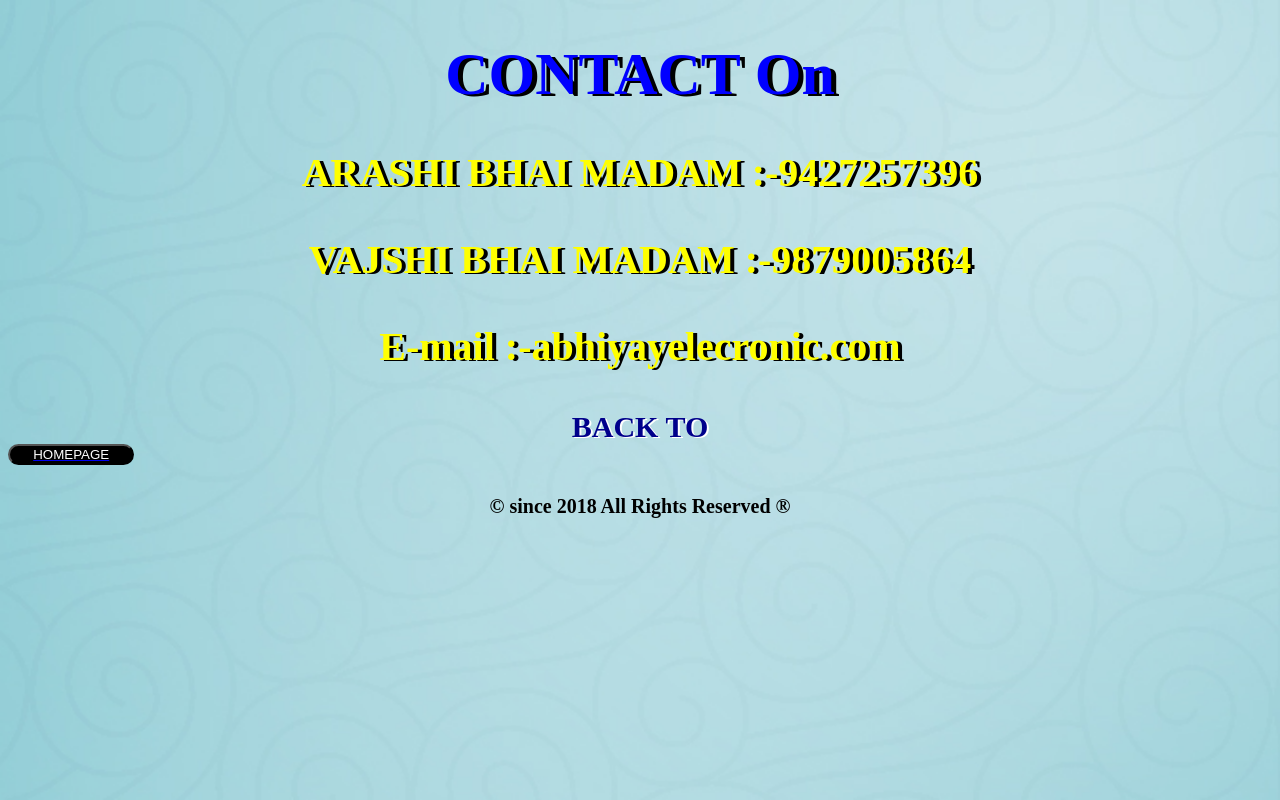
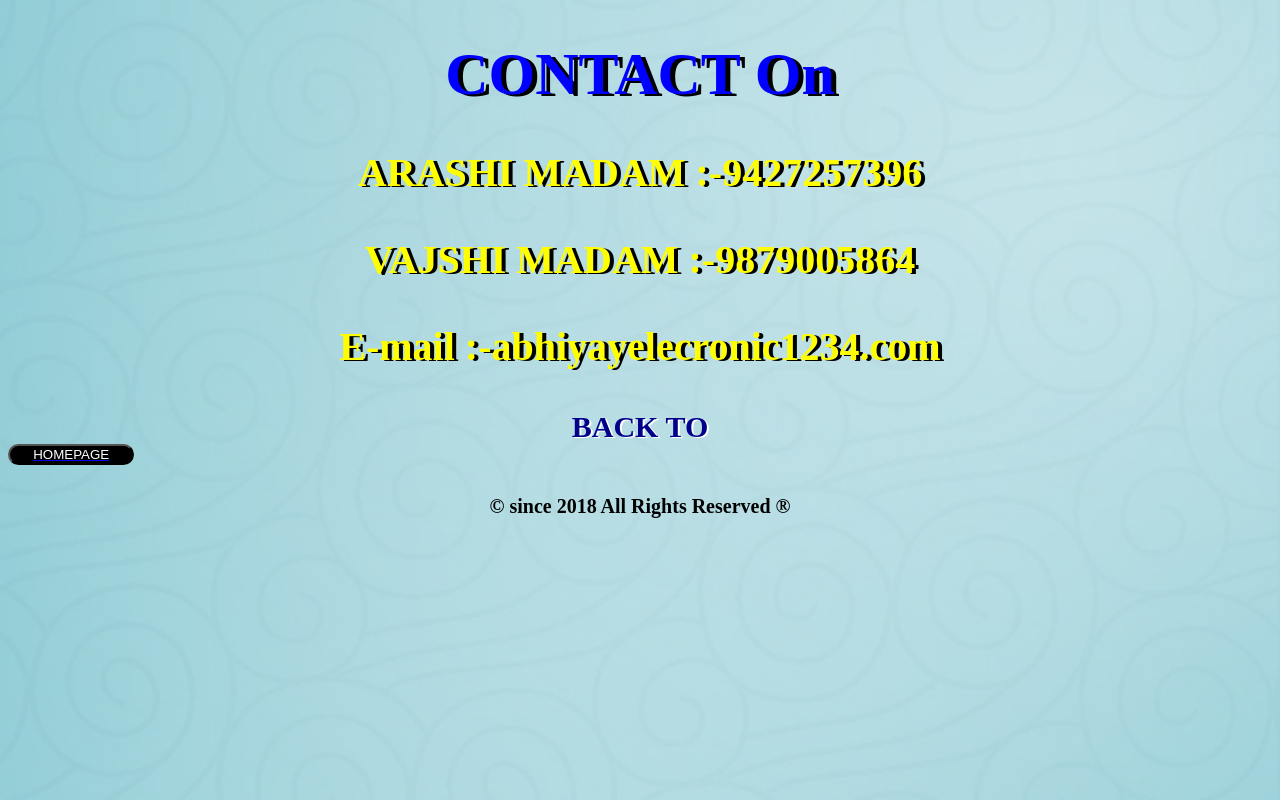
Before and after one commit to dineshchavda8/First-project, a plain HTML site: page contact.html in a window 1280 px wide. Drawn offline with Linux system fonts and the light colour scheme.

Commit message:
email changed

```diff
--- a/contact.html
+++ b/contact.html
@@ -2,14 +2,14 @@
 <html>
 <head>
 <meta charset="utf-8">
-<title>contact us</title>
+<title>contact on</title>
 <link rel="stylesheet" type="text/css" href="style1.css">
 </head>
 <body>
  <h1>CONTACT  On</h1>
- <h3> ARASHI BHAI MADAM :-9427257396</h3>
- <h3> VAJSHI BHAI MADAM :-9879005864</h3>
- <h3>E-mail :-abhiyayelecronic.com</h3>
+ <h3> ARASHI  MADAM :-9427257396</h3>
+ <h3> VAJSHI MADAM :-9879005864</h3>
+ <h3>E-mail :-abhiyayelecronic1234.com</h3>
  <p>BACK TO<a href="1.html"><input type="submit" value="HOMEPAGE"></a></p>
  </body>
 <footer>
```
